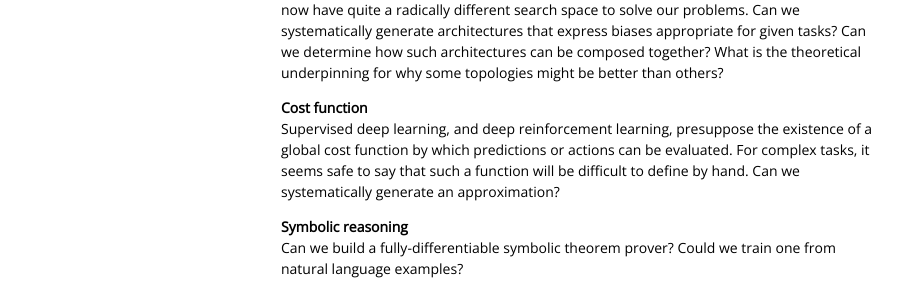
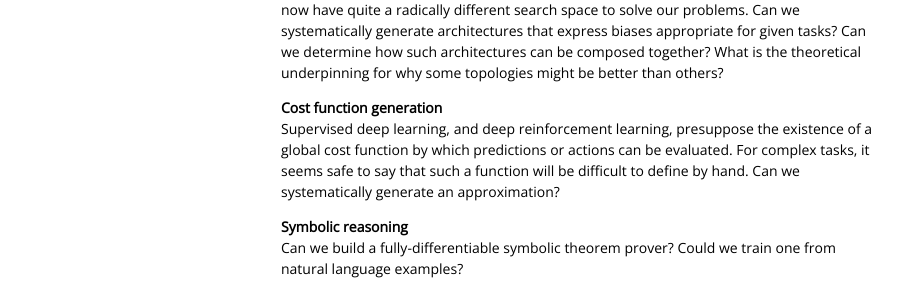
Before and after one commit to samueljamesbell/samueljamesbell.github.io, a Jekyll site: the page built from research.md, in a window 1280 px wide. Shown: the part 800-1092 px from the top of the page, without its empty margins (68-979 px from the left). Built offline with Jekyll 4.4.1, drawn with Linux system fonts in a browser that asks for light colours.

Commit message:
Fix missing word

```diff
--- a/research.md
+++ b/research.md
@@ -37,7 +37,7 @@ biases appropriate for given tasks? Can we determine how such architectures
 can be composed together? What is the theoretical underpinning for
 why some topologies might be better than others?
 
-### Cost function
+### Cost function generation
 Supervised deep learning, and deep reinforcement learning, presuppose the
 existence of a global cost function by which predictions or
 actions can be evaluated. For complex tasks, it seems safe to say that such a
```
